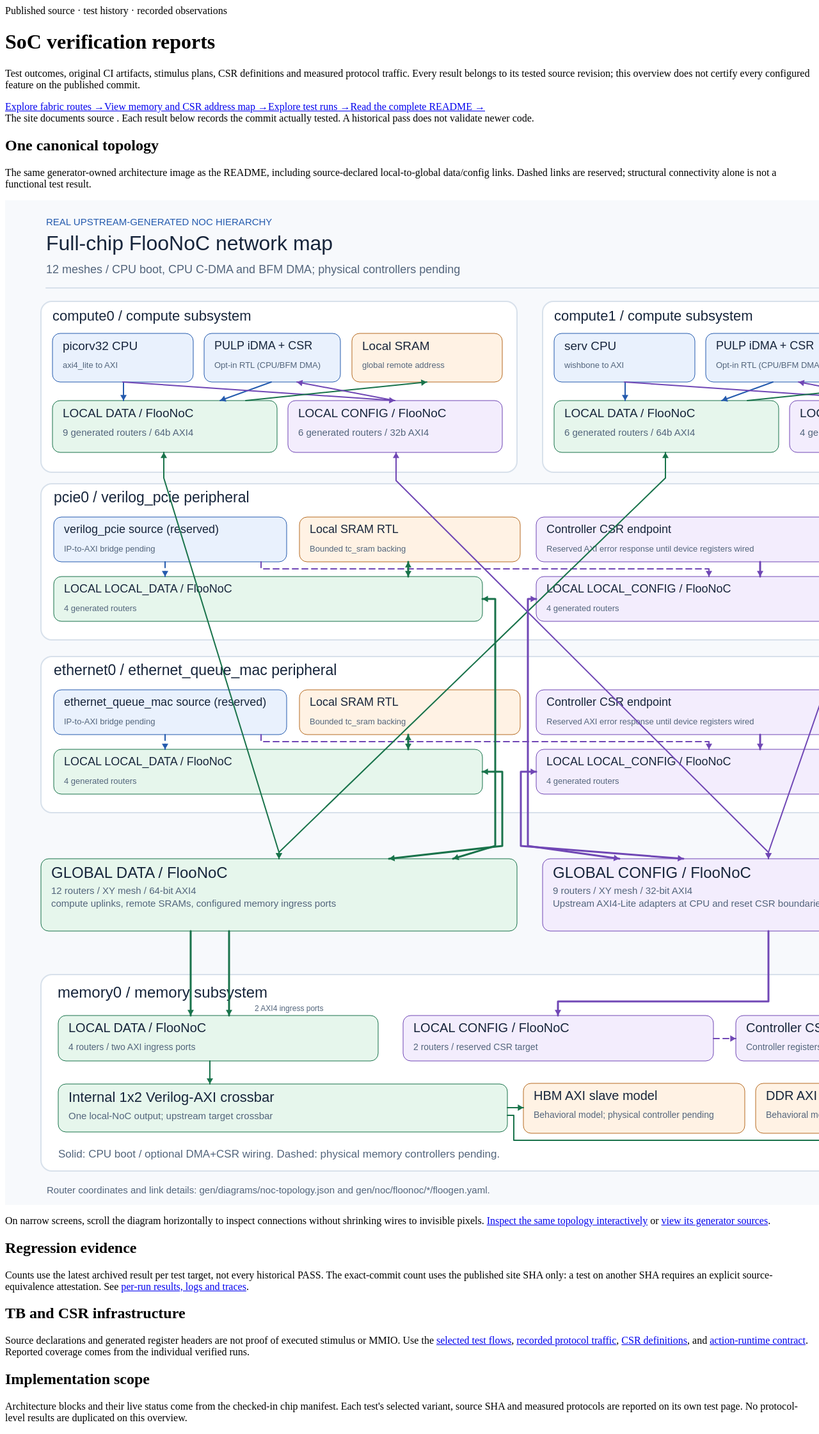
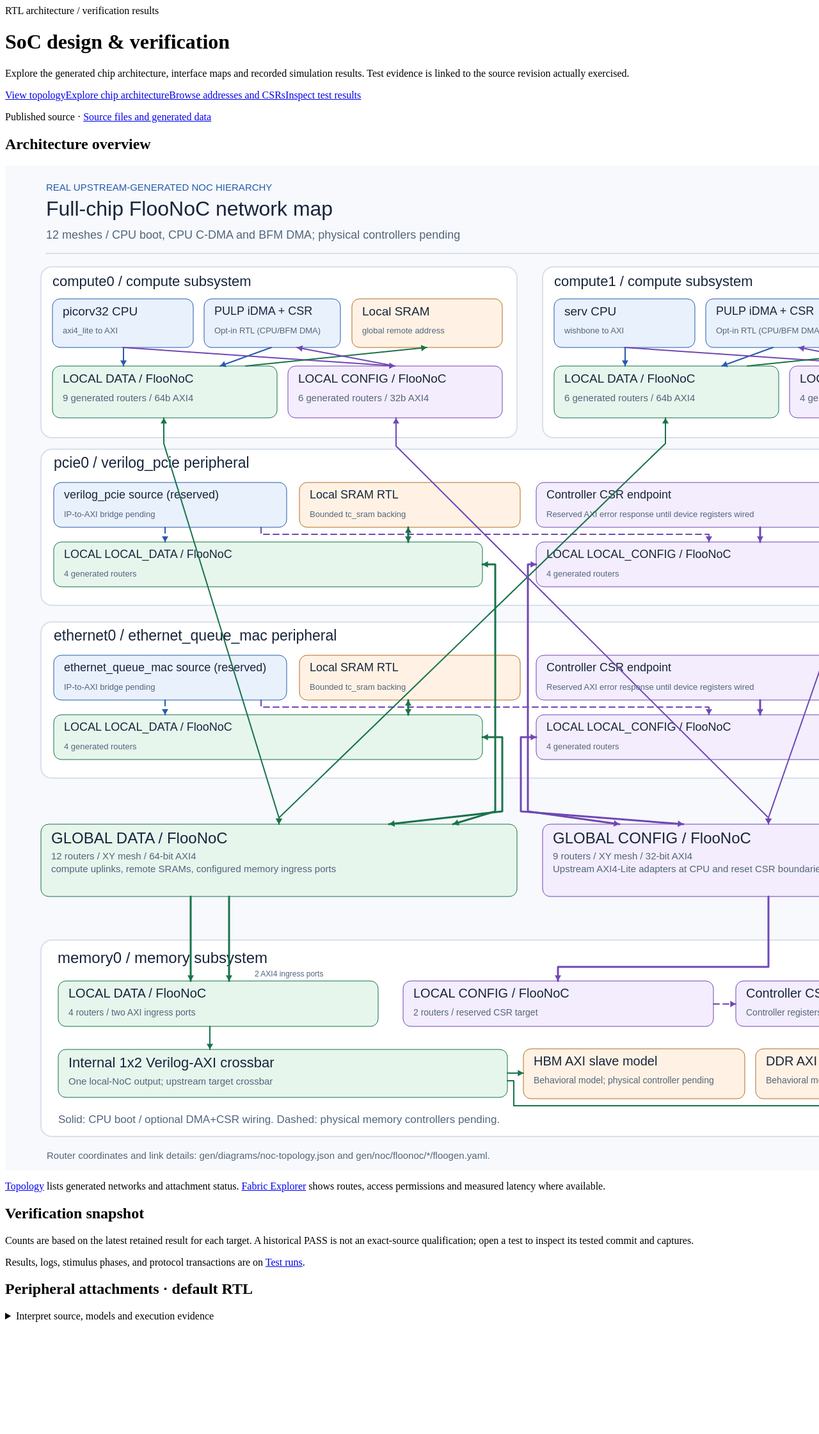
Before and after one commit to r987r/xezim-hello-world, a Python web app: template tools/templates/site_index.html in a window 1280 px wide; the page is wider, and only the part inside the window is pictured. Shown: that part at 64% size. After the commit the page ends 2066 px from the top of that part, so only its background shows below. Run offline with Jinja, Linux system fonts and the light colour scheme; the template is opened without the code that fills it, so the values that code supplies are empty.

Commit message:
docs(site): clarify site_index.html presentation

```diff
--- a/tools/templates/site_index.html
+++ b/tools/templates/site_index.html
@@ -1,18 +1,31 @@
-<div class="eyebrow">Published source · test history · recorded observations</div>
-<h1>SoC verification reports</h1>
-<p class="lede">Test outcomes, original CI artifacts, stimulus plans, CSR definitions and measured protocol traffic. Every result belongs to its tested source revision; this overview does not certify every configured feature on the published commit.</p>
-<div class="actions"><a href="fabric.html">Explore fabric routes →</a><a href="address-map.html">View memory and CSR address map →</a><a href="runs.html">Explore test runs →</a><a href="readme.html">Read the complete README →</a></div>
+<div class="eyebrow">RTL architecture / verification results</div>
+<h1>SoC design &amp; verification</h1>
+<p class="lede">Explore the generated chip architecture, interface maps and recorded simulation results. Test evidence is linked to the source revision actually exercised.</p>
+<div class="actions"><a href="topology.html">View topology</a><a href="explorer.html">Explore chip architecture</a><a href="address-map.html">Browse addresses and CSRs</a><a href="runs.html">Inspect test results</a></div>
+<p class="snapshot-line">Published source <code id="source"></code> · <a href="reference.html">Source files and generated data</a></p>
+<section aria-labelledby="home-architecture">
+<h2 id="home-architecture">Architecture overview</h2>
+<div class="topology-pan" role="region" aria-label="Scrollable SoC topology" tabindex="0"><a href="topology.html"><img class="topology" src="gen/diagrams/noc-hierarchy.svg" alt="Whole-SoC generated FlooNoC topology with local and global data/config connections; dashed attachments are reserved."></a></div>
+<p class="muted"><a href="topology.html">Topology</a> lists generated networks and attachment status. <a href="fabric.html">Fabric Explorer</a> shows routes, access permissions and measured latency where available.</p>
 <div class="grid" id="facts"></div>
-<div class="notice">The site documents source <code id="source"></code>. Each result below records the commit actually tested. A historical pass does not validate newer code.</div>
-<h2>One canonical topology</h2><p class="muted">The same generator-owned architecture image as the README, including source-declared local-to-global data/config links. Dashed links are reserved; structural connectivity alone is not a functional test result.</p>
-<div class="topology-pan" role="region" aria-label="Scrollable full-chip topology" tabindex="0"><a href="explorer.html"><img class="topology" src="gen/diagrams/noc-hierarchy.svg" alt="Generated SoC architecture, including all source-declared local/global FlooNoC connections; dashed connections indicate reserved IPs"></a></div>
-<p class="muted">On narrow screens, scroll the diagram horizontally to inspect connections without shrinking wires to invisible pixels. <a href="explorer.html">Inspect the same topology interactively</a> or <a href="topology.html">view its generator sources</a>.</p>
-<h2>Regression evidence</h2><p class="muted">Counts use the latest archived result per test target, not every historical PASS. The exact-commit count uses the published site SHA only: a test on another SHA requires an explicit source-equivalence attestation. See <a href="runs.html">per-run results, logs and traces</a>.</p><div id="workflows" class="grid"></div>
-<h2>TB and CSR infrastructure</h2><p class="muted">Source declarations and generated register headers are not proof of executed stimulus or MMIO. Use the <a href="runs.html#test-flow-plan">selected test flows</a>, <a href="runs.html#unified-traffic">recorded protocol traffic</a>, <a href="address-map.html#csr-definitions">CSR definitions</a>, and <a href="docs/scalable-stimulus-runtime.html">action-runtime contract</a>. Reported coverage comes from the individual verified runs.</p>
-<h2>Implementation scope</h2><p class="muted">Architecture blocks and their live status come from the checked-in chip manifest. Each test's selected variant, source SHA and measured protocols are reported on its own test page. No protocol-level results are duplicated on this overview.</p><div id="variant-summary" class="grid"></div>
+</section>
+<section aria-labelledby="home-verification">
+<h2 id="home-verification">Verification snapshot</h2>
+<p class="section-intro">Counts are based on the latest retained result for each target. A historical PASS is not an exact-source qualification; open a test to inspect its tested commit and captures.</p>
+<div id="workflows" class="grid"></div>
+<p class="muted">Results, logs, stimulus phases, and protocol transactions are on <a href="runs.html">Test runs</a>.</p>
+</section>
+<section aria-labelledby="home-peripherals">
+<h2 id="home-peripherals">Peripheral attachments · default RTL</h2>
+<div id="variant-summary" class="grid"></div>
+</section>
+<details class="technical-notes"><summary>Interpret source, models and execution evidence</summary>
+<p>The architecture diagram represents generated structural connectivity. It does not prove the connected optional datapaths ran together. The default memory windows use AXI models; real controller, host and Ethernet tests select explicit variants. Verified execution steps and observed AXI/TLP/GMII/DFI events are published per test, not inferred from the diagram.</p>
+<p><a href="docs/architecture.html">Architecture guide</a> · <a href="docs/publication.html">Evidence provenance and retention</a> · <a href="docs/implementation-status.html">Implementation boundaries</a></p>
+</details>
 <script type="application/json" id="site-data">__SITE_DATA__</script><script>
 const D=JSON.parse(document.getElementById('site-data').textContent);function node(tag,text,cls){const n=document.createElement(tag);n.textContent=text;if(cls)n.className=cls;return n}document.getElementById('source').textContent=D.source_sha.slice(0,12);const facts=[['FlooNoC meshes',Object.keys(D.networks).length],['RTL CPUs',D.chip.cores],['AXI observation points',D.monitors.length],['DMA engines',D.chip.dma_engines_instantiated??'not recorded']];for(const [label,value]of facts){const c=node('div','','card');c.append(node('div',value,'stat'),node('div',label,'muted'));document.getElementById('facts').append(c)}const latest=new Map();for(const e of D.entries)if(!latest.has(e.target))latest.set(e.target,e);const last=[...latest.values()];const exact=last.filter(e=>e.source_sha===D.source_sha);
-for(const [label,value] of [['Configured tests',Object.keys(D.tests).length],['Targets with recorded evidence',latest.size],['Latest archived PASS targets',last.filter(e=>e.passed).length],['Latest archived FAIL targets',last.filter(e=>!e.passed).length],['Latest target results at exact site SHA',exact.length]]){const card=node('div','','card');card.append(node('div',value,'stat'),node('div',label,'muted'));document.getElementById('workflows').append(card)}
+for(const [label,value] of [['Configured tests',Object.keys(D.tests).length],['Targets with recorded evidence',latest.size],['Retained PASS targets',last.filter(e=>e.passed).length],['Retained FAIL targets',last.filter(e=>!e.passed).length],['Latest results on published SHA',exact.length]]){const card=node('div','','card');card.append(node('div',value,'stat'),node('div',label,'muted'));document.getElementById('workflows').append(card)}
 for(const subsystem of D.chip.peripheral_subsystems||[]){const card=node('div','','card');card.append(node('h3',subsystem.name),node('p','Default RTL: '+subsystem.rtl_attachment+' · CSR: '+subsystem.csr_attachment,'muted'));const link=node('a','Inspect source and test variants');link.href='explorer.html';card.append(link);document.getElementById('variant-summary').append(card)}
 if(!D.chip.peripheral_subsystems?.length)document.getElementById('variant-summary').append(node('p','No peripheral inventory in this generated chip manifest.','muted'));
 </script>
```
